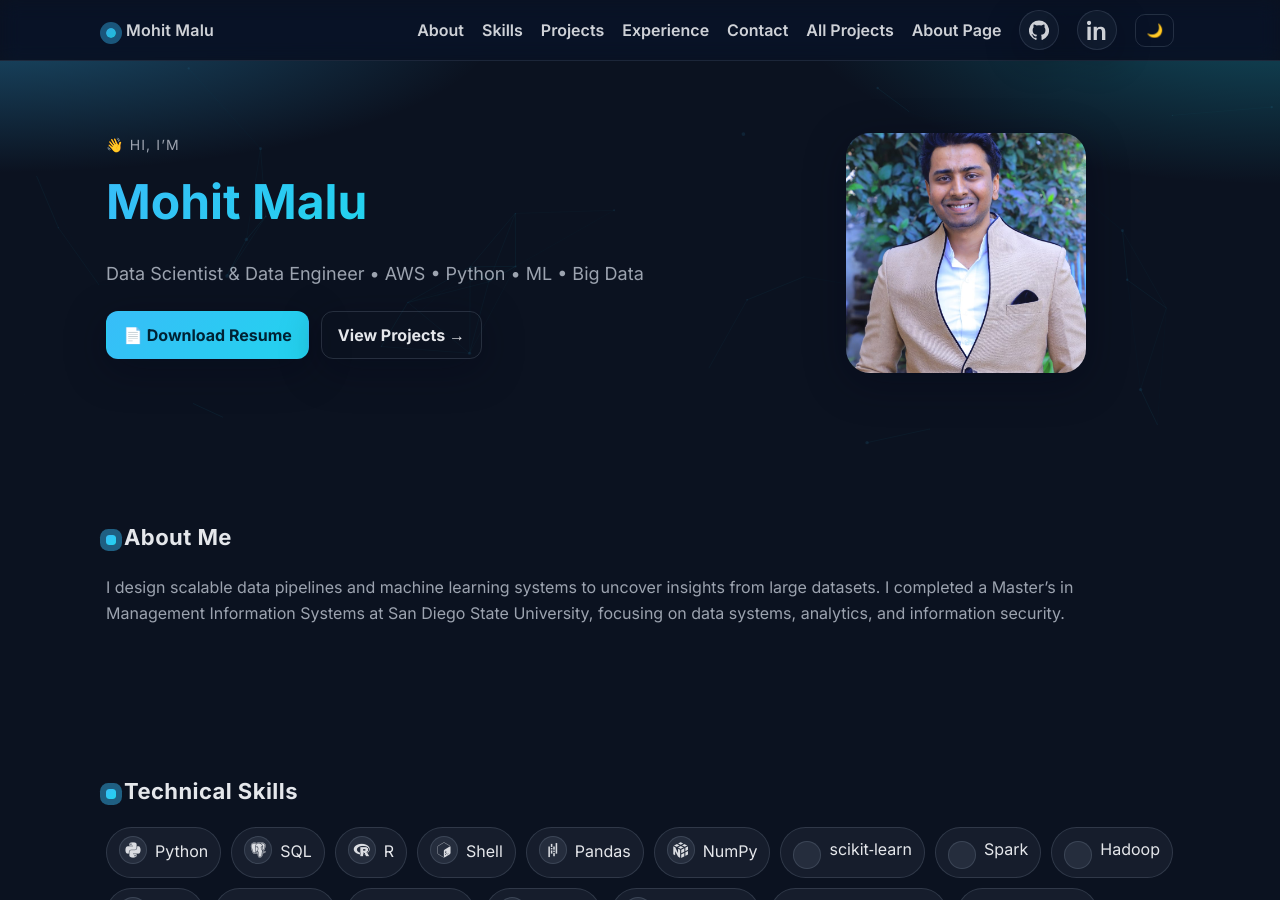
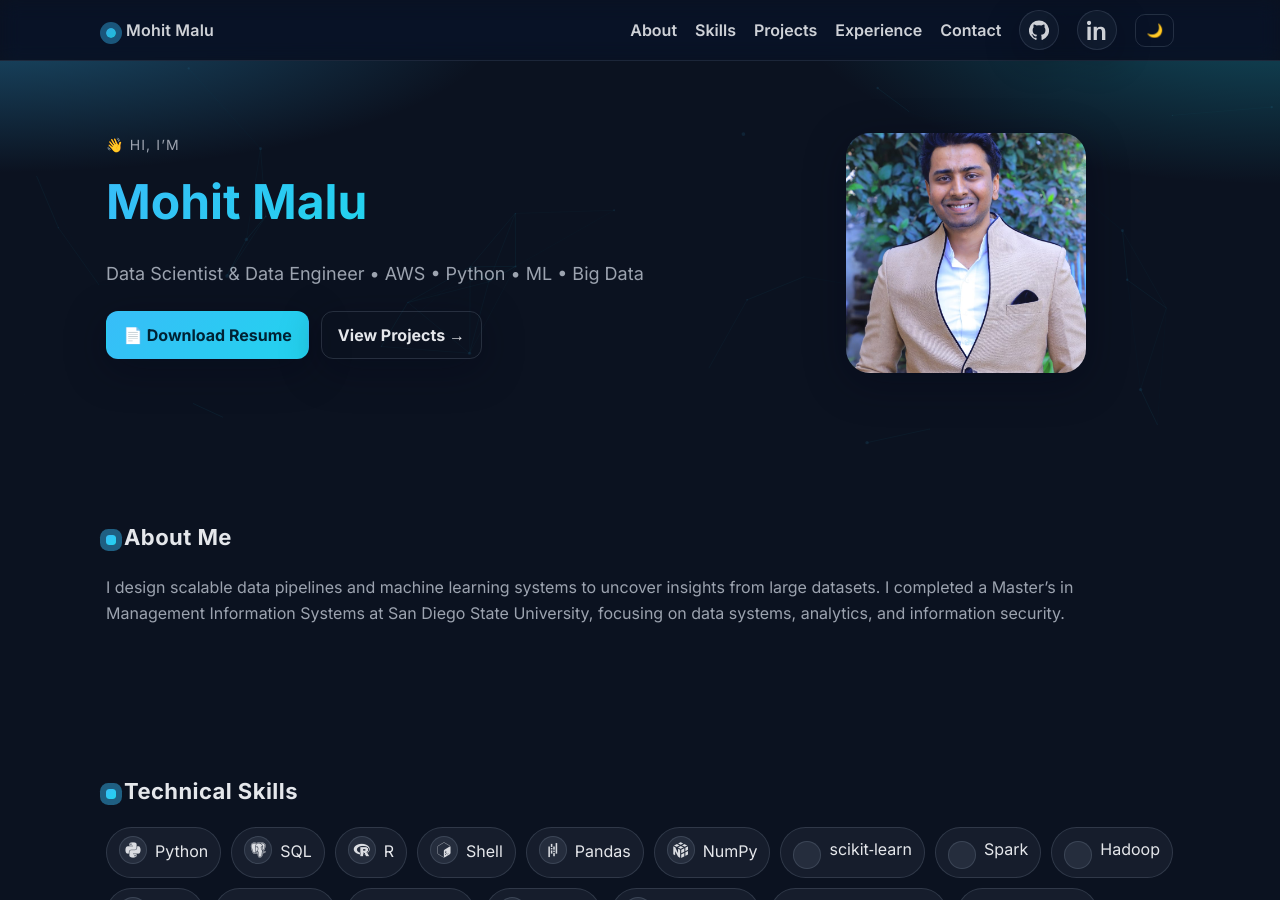
Before and after one commit to malumohit/mohitmalu.github.io, a Jekyll site: the page index.html, which Jekyll copies as it is, in a window 1280 px wide and 900 px high. Built offline with Jekyll 4.4.1, drawn with Linux system fonts in a browser that asks for light colours; some of the changed lines change nothing that is shown.

Commit message:
Refactor index.html by removing links and scripts
Removed unnecessary links and simplified scripts for better performance.

```diff
--- a/index.html
+++ b/index.html
@@ -144,8 +144,6 @@
         <a href="#projects">Projects</a>
         <a href="#experience">Experience</a>
         <a href="#contact">Contact</a>
-        <a href="/projects">All Projects</a>
-        <a href="/about">About Page</a>
         <a class="icon-btn" href="https://github.com/malumohit" target="_blank" rel="noopener" title="GitHub" aria-label="GitHub">
           <svg viewBox="0 0 24 24" aria-hidden="true"><path d="M12 .5a12 12 0 0 0-3.79 23.4c.6.11.82-.26.82-.58v-2.03c-3.34.73-4.04-1.61-4.04-1.61-.55-1.39-1.34-1.76-1.34-1.76-1.09-.75.08-.74.08-.74 1.2.09 1.84 1.24 1.84 1.24 1.07 1.84 2.81 1.31 3.5 1 .11-.78.42-1.31.76-1.61-2.66-.3-5.47-1.33-5.47-5.93 0-1.31.47-2.38 1.24-3.22-.12-.3-.54-1.52.12-3.17 0 0 1.01-.32 3.31 1.23a11.5 11.5 0 0 1 6.02 0c2.3-1.55 3.31-1.23 3.31-1.23.66 1.65.24 2.87.12 3.17.77.84 1.24 1.91 1.24 3.22 0 4.61-2.81 5.63-5.49 5.92.43.37.81 1.1.81 2.22v3.29c0 .32.22.7.83.58A12 12 0 0 0 12 .5Z"/></svg>
         </a>
@@ -330,11 +328,7 @@
   <script src="https://cdn.jsdelivr.net/npm/aos@2.3.4/dist/aos.js"></script>
 
   <script>
-  // Initialize particles.js and AOS (with reduced-motion support)
-  const prefersReduced = window.matchMedia('(prefers-reduced-motion: reduce)').matches;
-
-  // particles.js (light motion if allowed)
-  if (!prefersReduced) {
+    // Initialize particles.js (lightweight subtle background)
     particlesJS('particles', {
       particles:{number:{value:60,density:{enable:true,value_area:800}},
         color:{value:'#38bdf8'},shape:{type:'circle'},opacity:{value:0.25},
@@ -343,20 +337,30 @@
       interactivity:{detect_on:'canvas', events:{onhover:{enable:false},onclick:{enable:false}}, modes:{}},
       retina_detect:true
     });
-  } else {
-    const p = document.getElementById('particles'); if (p) p.style.display = 'none';
-  }
 
-  // AOS scroll animations (disable or shorten when reduced motion)
-  AOS.init({
-    once: true,
-    duration: prefersReduced ? 0 : 600,
-    offset: prefersReduced ? 0 : 80,
-    easing: 'ease-out',
-    disable: prefersReduced
-  });
-</script>
+    // AOS scroll animations
+    AOS.init({ once:true, duration:600, offset:80, easing:'ease-out' });
 
+    // Chart.js skills bar (replace with your own values)
+    const ctx = document.getElementById('skillsChart');
+    if(ctx){
+      new Chart(ctx, {
+        type: 'bar',
+        data: {
+          labels: ['Python','SQL','Spark','AWS','scikit-learn','Tableau'],
+          datasets: [{
+            label: 'Proficiency',
+            data: [95, 90, 85, 85, 88, 75]
+          }]
+        },
+        options: {
+          responsive:true,
+          maintainAspectRatio:false,
+          scales:{ y:{ beginAtZero:true, max:100, ticks:{ stepSize:20 } } }
+        }
+      });
+    }
+  </script>
 
   </body>
 </html>
```
